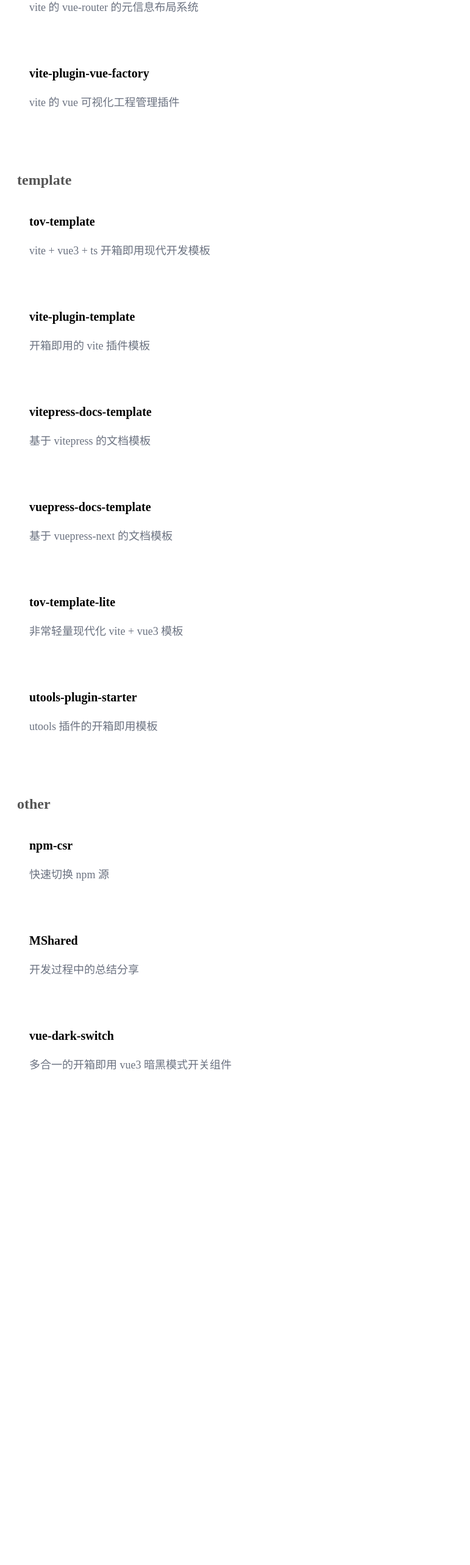
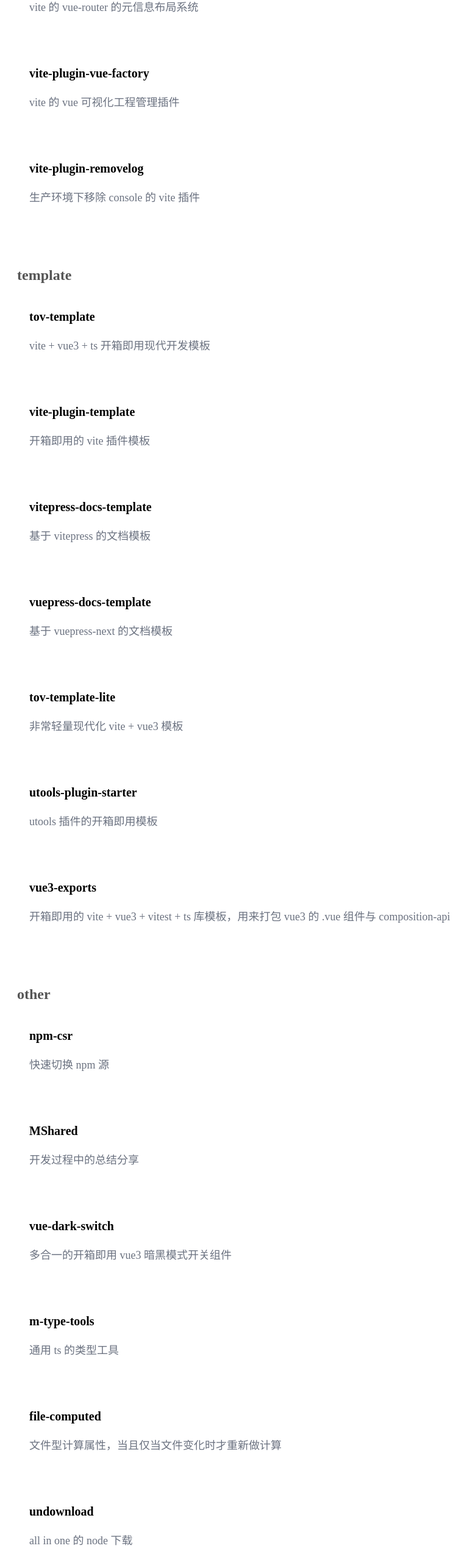
Before and after one commit to markthree/mysite, a Nuxt app: page / in a window 1280 px wide. Shown: the part 2515-5081 px from the top of the page at 61% size, without its empty margins (0-771 px from the left). Before the commit the page ends 4423 px from the top, so only its background shows below. Built offline with nearby package versions, Linux system fonts and the light colour scheme.

Commit message:
chore: add projects

```diff
--- a/data/lists.ts
+++ b/data/lists.ts
@@ -73,6 +73,11 @@
 				title: 'vite-plugin-vue-factory',
 				desc: 'vite 的 vue 可视化工程管理插件',
 				link: 'https://github.com/dishait/vite-plugin-vue-factory'
+			},
+			{
+				title: 'vite-plugin-removelog',
+				desc: '生产环境下移除 console 的 vite 插件',
+				link: 'https://github.com/dishait/vite-plugin-removelog'
 			}
 		]
 	},
@@ -108,6 +113,11 @@
 				title: 'utools-plugin-starter',
 				desc: 'utools 插件的开箱即用模板',
 				link: 'https://github.com/markthree/utools-plugin-starter'
+			},
+			{
+				title: 'vue3-exports',
+				desc: '开箱即用的 vite + vue3 + vitest + ts 库模板，用来打包 vue3 的 .vue 组件与 composition-api',
+				link: 'https://github.com/dishait/vue3-exports'
 			}
 		]
 	},
@@ -128,6 +138,21 @@
 				title: 'vue-dark-switch',
 				desc: '多合一的开箱即用 vue3 暗黑模式开关组件',
 				link: 'https://github.com/dishait/vue-dark-switch'
+			},
+			{
+				title: 'm-type-tools',
+				desc: '通用 ts 的类型工具',
+				link: 'https://github.com/dishait/m-type-tools'
+			},
+			{
+				title: 'file-computed',
+				desc: '文件型计算属性，当且仅当文件变化时才重新做计算',
+				link: 'https://github.com/dishait/file-computed'
+			},
+			{
+				title: 'undownload',
+				desc: 'all in one 的 node 下载',
+				link: 'https://github.com/dishait/undownload'
 			}
 		]
 	}
```
